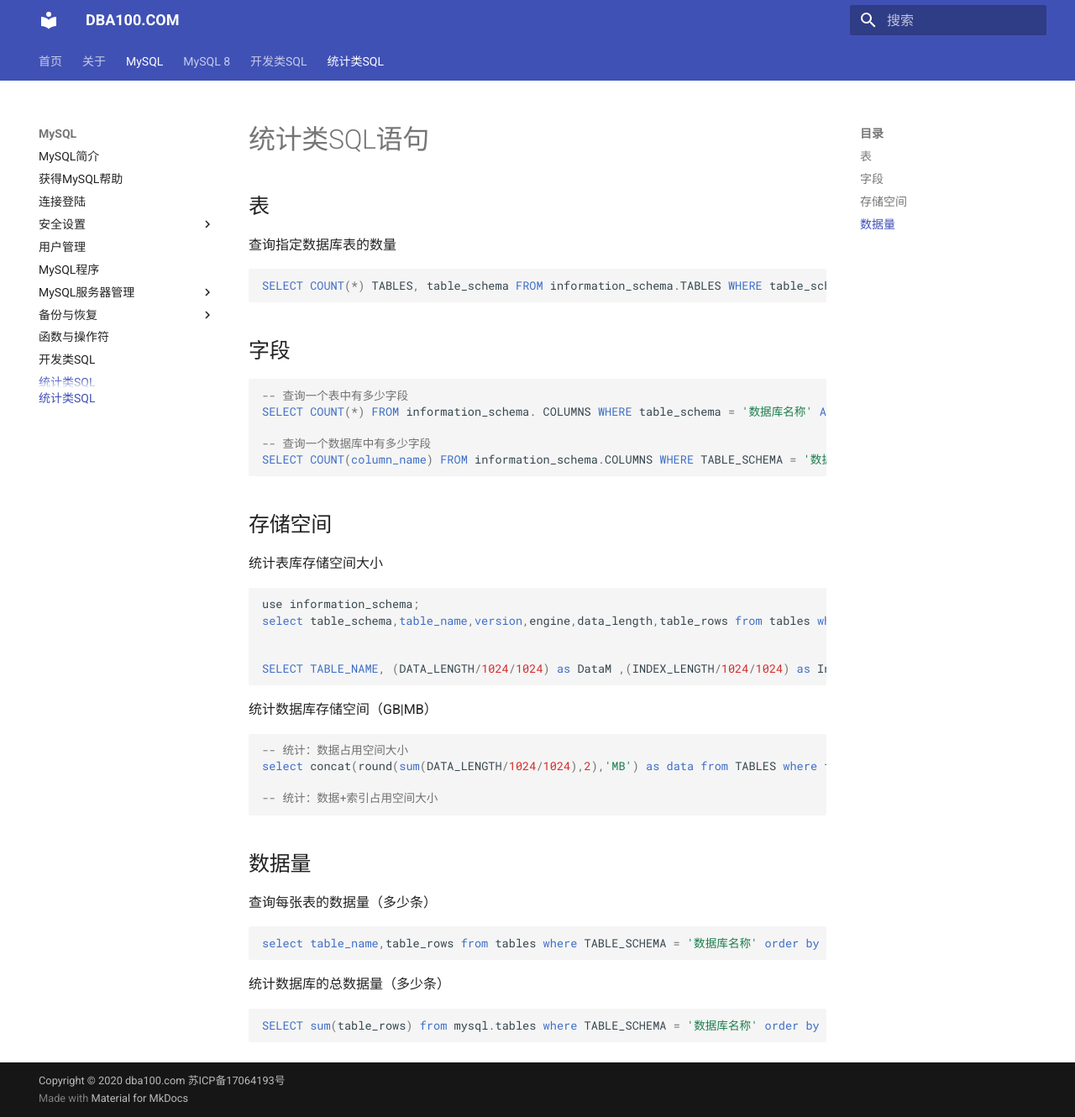
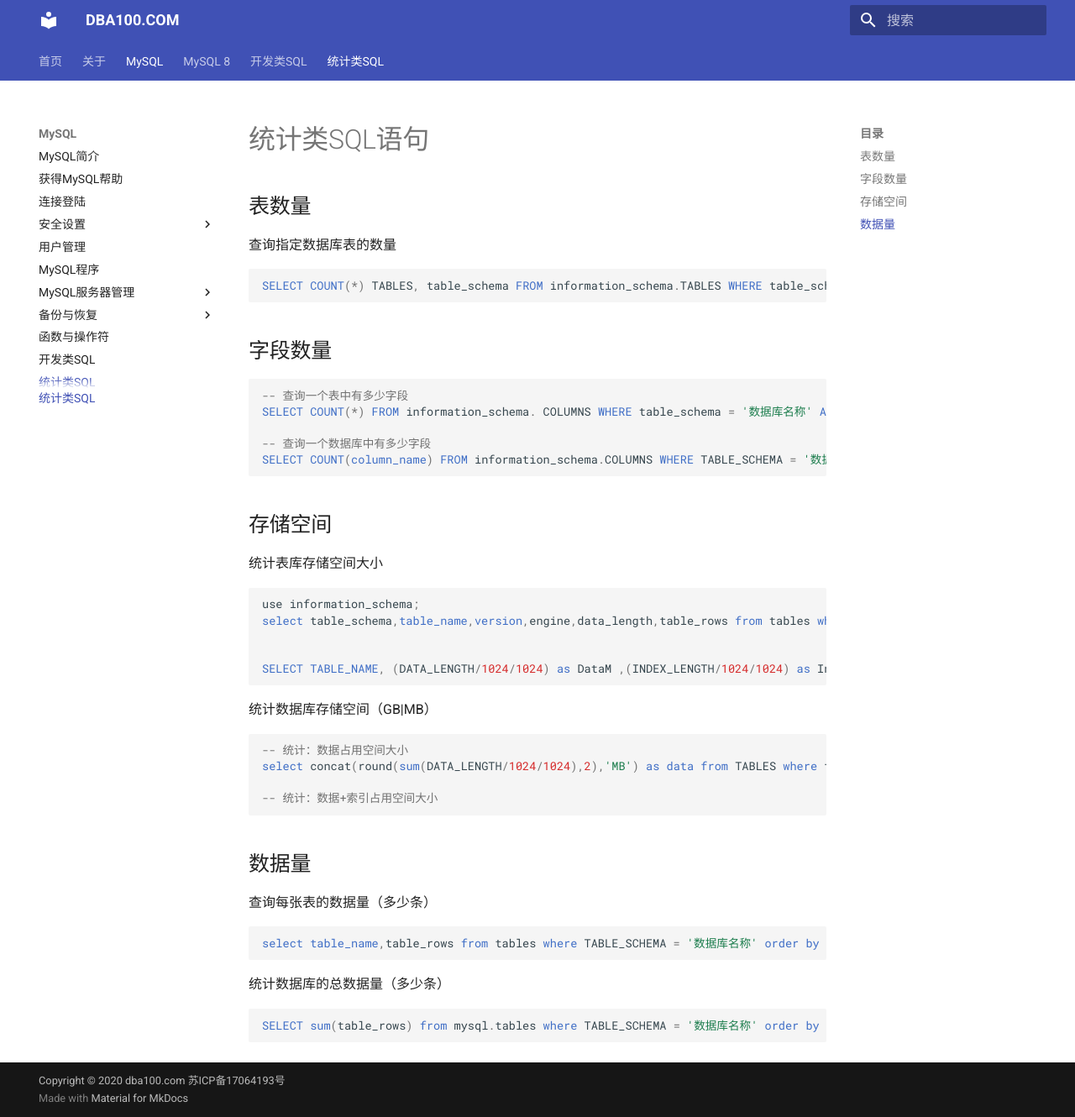
Before and after one commit to duliang123/dba100, an MkDocs documentation site: the page built from docs/mysql/metadata.md, in a window 1280 px wide and 1330 px high. Shown: the whole window at 84% size. Built offline with MkDocs 1.6.1 and Material for MkDocs 9.7.7, drawn with Linux system fonts in a browser that asks for light colours.

Commit message:
Update metadata.md

````diff
--- a/docs/mysql/metadata.md
+++ b/docs/mysql/metadata.md
@@ -1,6 +1,6 @@
 # 统计类SQL语句
 
-## 表
+## 表数量
 
 查询指定数据库表的数量
 
@@ -8,7 +8,7 @@
 SELECT COUNT(*) TABLES, table_schema FROM information_schema.TABLES WHERE table_schema = '数据库名称';
 ```
 
-## 字段
+## 字段数量
 
 ```sql
 -- 查询一个表中有多少字段
````
